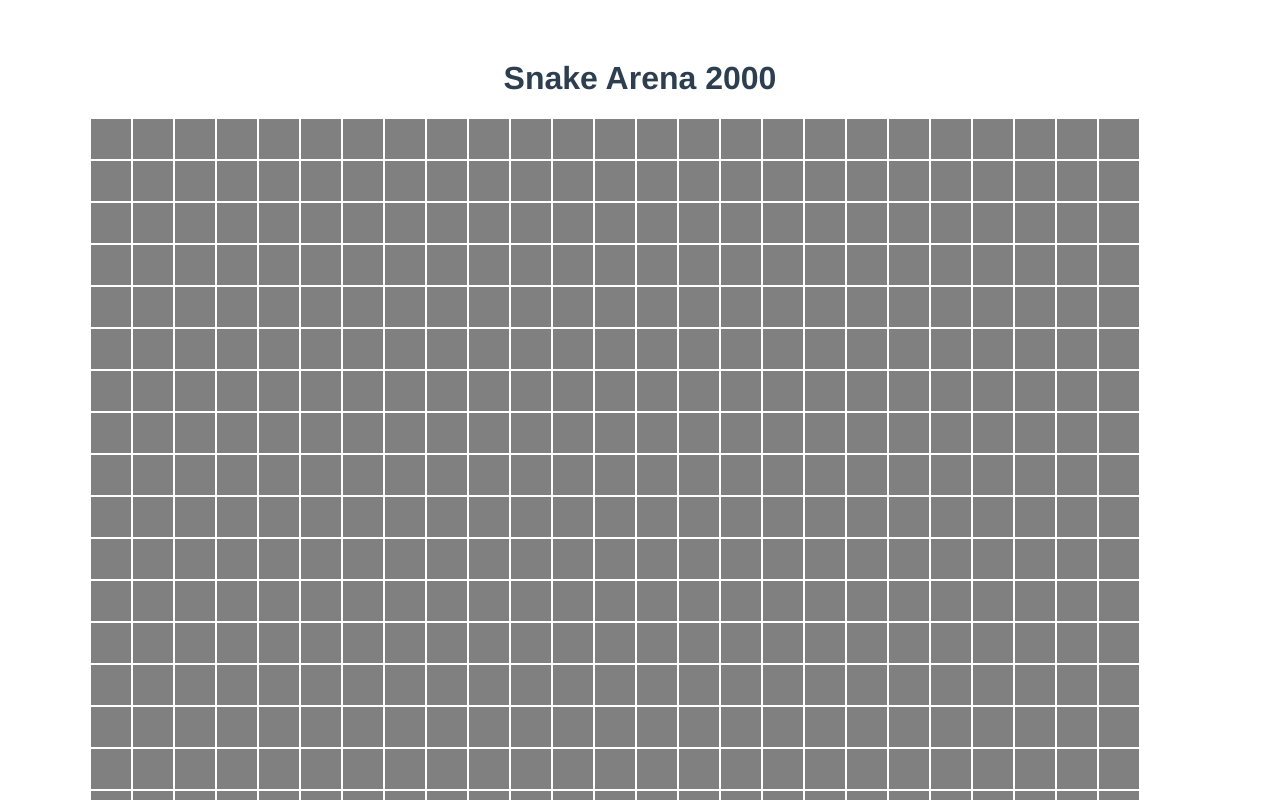
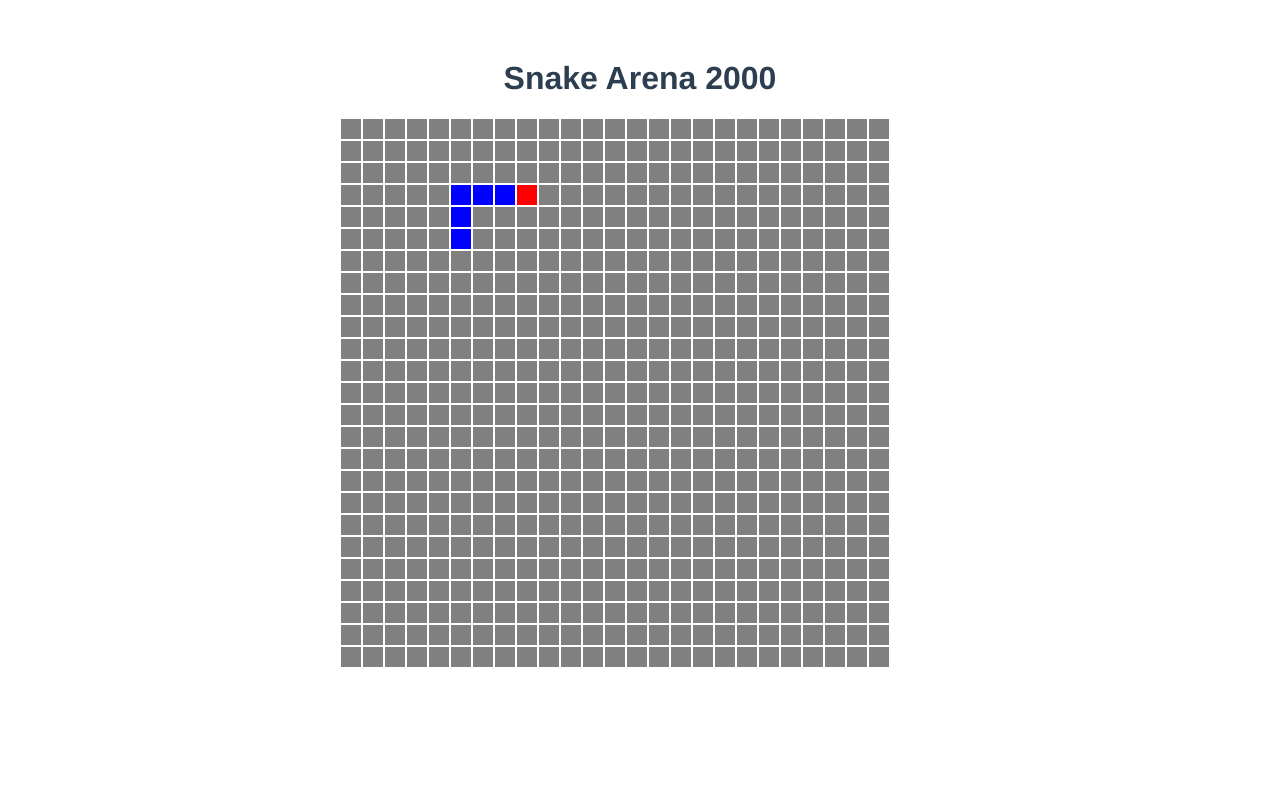
Before and after one commit to Lloople/vue-snake, a Vue app: page / in a window 1280 px wide. Shown: the top 800 px of the page. Built offline with nearby package versions, Linux system fonts and the light colour scheme.

Commit message:
Draw the grid and load the initial position of the snake

```diff
--- a/src/components/Grid.vue
+++ b/src/components/Grid.vue
@@ -1,9 +1,10 @@
 <template>
-  <div style="width: 1100px; margin: 0 auto;">
-      <div class="clearfix" v-for="x in width" :key="x">
-        <div v-for="y in height" :key="y">
-            <tile :x="x" :y="y" :snakeClass="guessContent(x, y)"/>
-        </div>
+  <div style="width: 600px; margin: 0 auto; text-align: center;">
+      <div v-for="(value, index) in tiles" :key="index">
+
+        <tile :tile="value" :cords="index"/>
+        <div v-if="isEndOfRow(index)" class="clearfix"></div>
+
       </div>
   </div>
 </template>
@@ -24,34 +25,67 @@ export default {
   },
   data() {
     return {
-      direction: SNAKE.DIRECTION_LEFT,
-      snake: [
-        [3, 4],
-        [3, 5],
-        [3, 6],
-        [4, 6],
-        [5, 6]
+      tiles: {},
+      direction: SNAKE.DIRECTION_RIGHT,
+      snakeHead: '3,8',
+      snakeBody: [
+        '3,7',
+        '3,6',
+        '3,5',
+        '4,5',
+        '5,5'
       ]
     }
   },
   methods: {
-    advance() {
+    isEndOfRow(cords) {
+      return cords.match(new RegExp('.*,'+(this.width - 1), 'g')) !== null;
     },
-    guessContent(x, y) {
-      this.snake.forEach((part, index) => {
-        if (part[0] === x && part[1] === y) {
+    move() {
+      this.snakeHead = this.movePart(this.snakeHead, this.direction);
+      // TODO: No està refrescant la posició del cap, per què? Crec que és perquè les tiles no són una computada
+      // i no s'estan llegint constantment? Ni idea...
 
-          return index === 0 ? SNAKE.HEAD : SNAKE.BODY;
-        }
-      });
+    },
+    movePart(cords, direction) {
+      let coordinates = cords.split(',');
 
-      return SNAKE.NONE;
+      if (direction === SNAKE.DIRECTION_UP) {
+        coordinates[0]--;
+      }
+
+      if (direction === SNAKE.DIRECTION_DOWN) {
+        coordinates[0]++;
+      }
+
+      if (direction === SNAKE.DIRECTION_LEFT) {
+        coordinates[1]--;
+      }
+
+      if (direction === SNAKE.DIRECTION_RIGHT) {
+        coordinates[1]++;
+      }
+
+      return coordinates.join(',');
     }
   },
+  created() {
+    [...Array(this.width).keys()].forEach(x => {
+      [...Array(this.height).keys()].forEach(y => {
+        this.tiles[x+','+y] = SNAKE.NONE;
+      });
+    });
+  },
   mounted() {
-      // TODO: Hi ha molt de merder, perquè no tinc els tiles en un array
-      // sinó que estàn directament al Vue, i els necessitaria tenir
-      // guardats a més per clau-valor per poder canviar el seu contingut
+    let tiles = this.tiles;
+
+    tiles[this.snakeHead] = SNAKE.HEAD;
+
+    this.snakeBody.forEach(bodyPart => {
+      tiles[bodyPart] = SNAKE.BODY;
+    });
+
+    this.tiles = Object.assign({}, tiles);
   }
 }
 </script>
--- a/src/components/Tile.vue
+++ b/src/components/Tile.vue
@@ -1,6 +1,6 @@
 <template>
-    <div :class="snakeClass">
-        {{ directionEmoji }}
+    <div :class="{ head: isHead, body : isBody, none : ! isHead && ! isBody}">
+
     </div>
 </template>
 
@@ -10,39 +10,26 @@ import SNAKE from './../config/snake.js';
 export default {
     name: 'Tile',
     props: {
-        x: Number,
-        y: Number,
-        snakeClass: String,
-        direction: String,
+        tile: Number,
+        cords: String
     },
     computed: {
-        directionEmoji() {
-            if (this.direction === SNAKE.DIRECTION_UP) {
-                return '🔼';
-            }
-
-            if (this.direction === SNAKE.DIRECTION_DOWN) {
-                return '🔽';
-            }
-
-            if (this.direction === SNAKE.DIRECTION_LEFT) {
-                return '⬅️';
-            }
-
-            if (this.direction === SNAKE.DIRECTION_RIGHT) {
-                return '➡️'
-            }
-
-            return '';
+        isHead() {
+            return this.tile === SNAKE.HEAD;
+        },
+        isBody() {
+            return this.tile === SNAKE.BODY
         }
+    },
+    mounted() {
     }
 }
 </script>
 
 <style scoped>
 div {
-    width: 40px;
-    height: 40px;
+    width: 20px;
+    height: 20px;
     float: left;
     background: grey;
     margin: 1px;
--- a/src/config/snake.js
+++ b/src/config/snake.js
@@ -1,7 +1,7 @@
 export default Object.freeze({
-    HEAD: 'head',
-    BODY: 'body',
-    NONE: 'none',
+    HEAD: 2,
+    BODY: 1,
+    NONE: 0,
     DIRECTION_UP: 'up',
     DIRECTION_DOWN: 'down',
     DIRECTION_LEFT: 'left',
```
